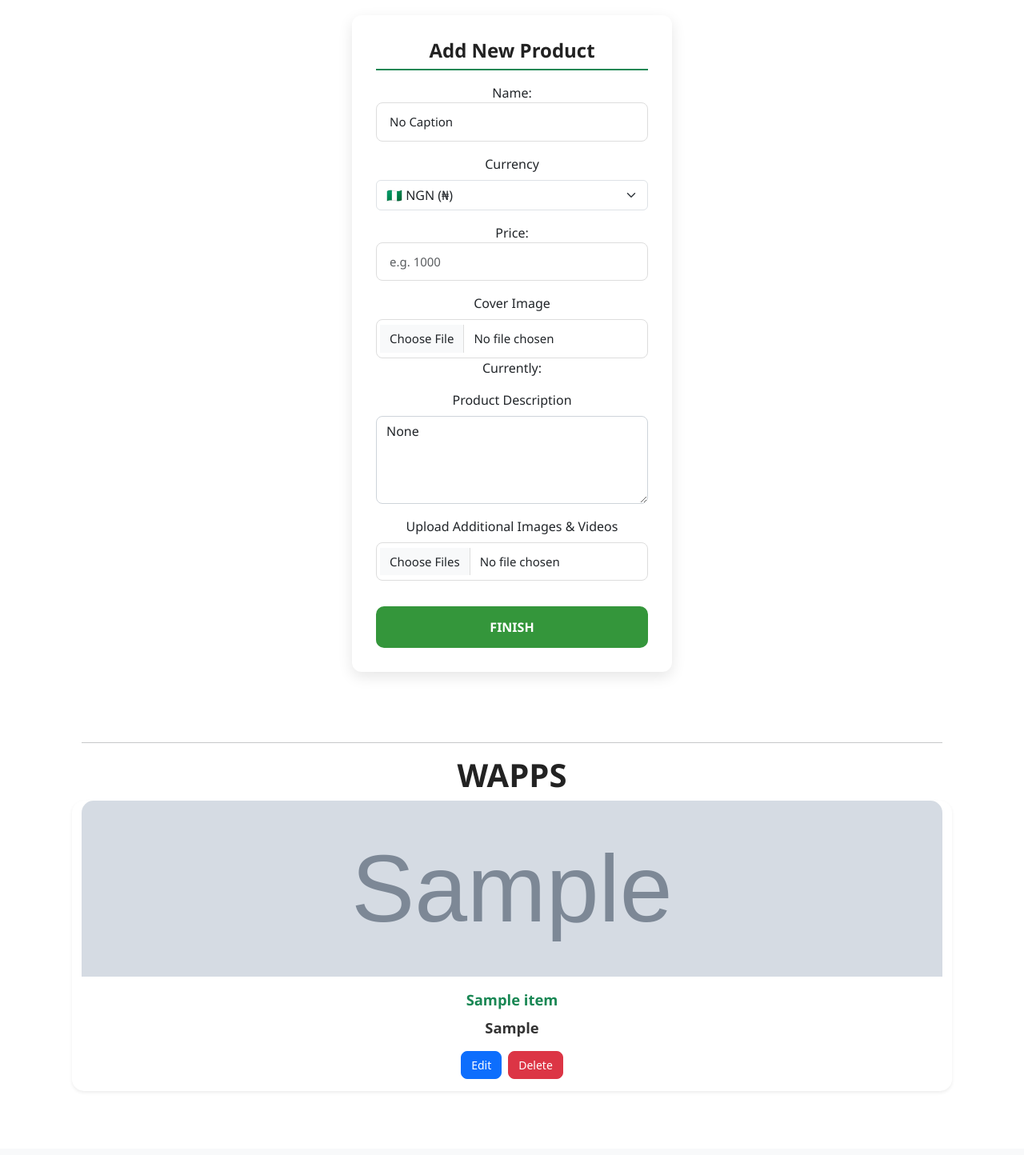
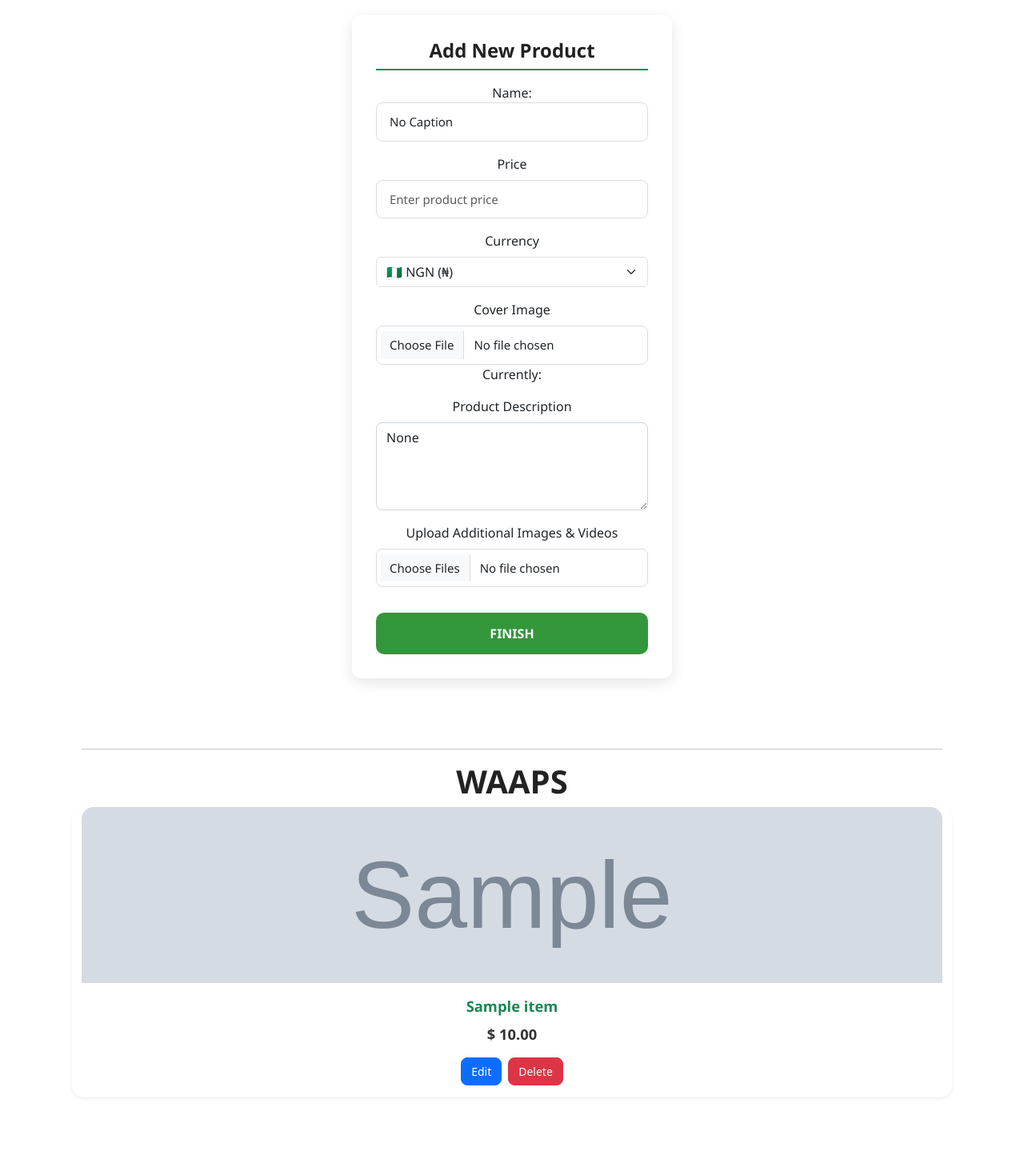
Before and after one commit to Improvisionwebber/waapfolio-01, a Django app: a page that uses templates/app/manage_store.html in a window 1280 px wide. Shown: the part 213-1657 px from the top of the page at 80% size. Before the commit the page ends 1562 px from the top, so only its background shows below. Run offline with Django 5.2, Linux system fonts and the light colour scheme; a user stored in the database is signed in; tables that the repository leaves empty hold one stand-in row (values such as "Sample post"); grey boxes marked "Sample" are stand-in pictures; some libraries are stand-ins or nearby versions.

Commit message:
Glory be to GOD

```diff
--- a/app/forms.py
+++ b/app/forms.py
@@ -121,8 +121,11 @@ class StoreImageForm(forms.ModelForm):
             'name': forms.TextInput(attrs={'class': 'form-control', 'placeholder': 'Product name'}),
         }
 
+import re
+from django import forms
+from .models import Item
 
-# Item Form
+
 class ItemForm(forms.ModelForm):
     class Meta:
         model = Item
@@ -139,8 +142,14 @@ class ItemForm(forms.ModelForm):
             'name': forms.TextInput(attrs={'class': 'form-control'}),
         }
 
+    def clean_price(self):
+        raw_price = str(self.data.get("price", ""))
+        clean_price = re.sub(r"[^\d.]", "", raw_price)
+        if not clean_price:
+            raise forms.ValidationError("Enter a valid number.")
+        return float(clean_price)
 
-# Product Form
+
 class ProductForm(forms.ModelForm):
     class Meta:
         model = Item
@@ -164,6 +173,12 @@ class ProductForm(forms.ModelForm):
             'name': forms.TextInput(attrs={'class': 'form-control'}),
         }
 
+    def clean_price(self):
+        raw_price = str(self.data.get("price", ""))
+        clean_price = re.sub(r"[^\d.]", "", raw_price)
+        if not clean_price:
+            raise forms.ValidationError("Enter a valid number.")
+        return float(clean_price)
 
 # Custom Password Reset Form using Brevo
 # class BrevoPasswordResetForm(PasswordResetForm):
--- a/app/models.py
+++ b/app/models.py
@@ -104,14 +104,15 @@ class StoreImage(models.Model):
 class Item(models.Model):
     store = models.ForeignKey(Store, on_delete=models.CASCADE)
     name = models.CharField(max_length=255, default="No Caption")
-    price = models.CharField(max_length=255, default="No Caption")
+    price = models.DecimalField(max_digits=10, decimal_places=2, default=0.00)
+    currency = models.CharField(max_length=5, blank=True, null=True, default="NGN")  # ✅ give safe default
     image = models.ImageField(upload_to='item_images/', blank=True, null=True)
     image_url = models.URLField(max_length=500, blank=True, null=True)
     description = models.TextField(blank=True, null=True)
     views = models.PositiveIntegerField(default=0)
     created_at = models.DateTimeField(default=timezone.now, editable=False)
     updated_at = models.DateTimeField(default=timezone.now)
-    slug = models.SlugField(unique=True, blank=True)  # For /product/<slug>/
+    slug = models.SlugField(unique=True, blank=True)
 
     def __str__(self):
         return self.name
@@ -129,6 +130,7 @@ class Item(models.Model):
 
     def get_absolute_url(self):
         return f"/product/{self.slug}/"
+
 
 
 # Product Media
--- a/app/views.py
+++ b/app/views.py
@@ -34,6 +34,8 @@ from django.conf import settings
 from django.urls import reverse
 from django.templatetags.static import static
 from django.db.models import Q
+import re
+
 # -------------------------
 # Forms
 # -------------------------
@@ -413,9 +415,10 @@ def view_store(request, slug):
 # -------------------------
 # Product Management (Images handled here, Videos handled via frontend → YouTube)
 # -------------------------
-
 import tempfile
 import os
+from decimal import Decimal
+
 @login_required
 def manage_store(request, slug, item_id=None):
     try:
@@ -433,12 +436,14 @@ def manage_store(request, slug, item_id=None):
         extra_files = request.FILES.getlist("extra_images")
         cover_file = request.FILES.get("image")
 
+        product = None  # Ensure product exists before use
+
         if request.method == "POST":
             try:
                 if cover_file:
                     validate_file_size(cover_file, 32)
                 for f in extra_files:
-                    if f.content_type.startswith("image/"):  # <-- add this check
+                    if f.content_type.startswith("image/"):
                         validate_file_size(f, 32)
             except ValidationError as e:
                 messages.error(request, str(e))
@@ -450,25 +455,42 @@ def manage_store(request, slug, item_id=None):
                     "items": Item.objects.filter(store=store),
                 })
 
-        if request.method == "POST" and form.is_valid():
-            with transaction.atomic():
-                product = form.save(commit=False)
-                product.store = store
+            if form.is_valid():
+                with transaction.atomic():
+                    product = form.save(commit=False)
+                    product.store = store
 
-                # ---- Cover Image ----
-                if cover_file:
-                    try:
-                        uploaded_url = upload_to_imgbb(cover_file)
-                        if uploaded_url:
-                            product.image_url = uploaded_url
-                        if product.image:
-                            product.image.delete(save=False)
-                    except Exception as e:
-                        messages.warning(request, f"Cover image upload failed: {e}")
-                        logger.warning(f"Cover image upload failed: {e}")
+                    # ---- Price (clean digits and convert to Decimal with .00) ----
+                    raw_price = request.POST.get("price", "")
+                    clean_price = re.sub(r"[^\d.]", "", raw_price)
+                    if not clean_price:
+                        clean_price = "0.00"
+                    elif "." not in clean_price:
+                        clean_price += ".00"
+                    product.price = Decimal(clean_price)
 
-                product.save()
+                    # ---- Currency ----
+                    product.currency = request.POST.get("currency", "₦")
 
+                    # ---- Cover Image ----
+                    if cover_file:
+                        try:
+                            uploaded_url = upload_to_imgbb(cover_file)
+                            if uploaded_url:
+                                product.image_url = uploaded_url
+                            if product.image:
+                                product.image.delete(save=False)
+                        except Exception as e:
+                            messages.warning(request, f"Cover image upload failed: {e}")
+                            logger.warning(f"Cover image upload failed: {e}")
+
+                    product.save()
+            else:
+                print("Form errors:", form.errors)
+                messages.error(request, form.errors)
+
+            # ✅ Only process files if product exists
+            if product:
                 # ---- Extra Images ----
                 for f in extra_files:
                     if f.content_type.startswith("image/"):
@@ -487,36 +509,27 @@ def manage_store(request, slug, item_id=None):
                             logger.warning(f"Failed to process {getattr(f, 'name', 'file')}: {e}")
                             continue
 
-                # ---- Video Uploads with TempFile ----
-                # Filter uploaded videos
+                # ---- Video Uploads ----
                 video_files = [f for f in extra_files if f.content_type.startswith("video/")]
-
-                # Only delete videos if explicitly requested (optional). Otherwise, keep old ones.
-                # For now, we keep old videos and just add new ones
 
                 for video in video_files:
                     try:
-                        # Save InMemoryUploadedFile to a temporary file
                         with tempfile.NamedTemporaryFile(delete=False, suffix=os.path.splitext(video.name)[1]) as tmp_file:
                             for chunk in video.chunks():
                                 tmp_file.write(chunk)
                             tmp_file_path = tmp_file.name
 
-                        # Upload to YouTube
                         response = upload_to_youtube(
                             tmp_file_path,
                             title=product.name,
                             description=product.description or ""
                         )
 
-                        # Remove temporary file after upload
                         os.remove(tmp_file_path)
 
-                        # Extract YouTube ID and URL
                         youtube_id = response.get("id")
                         youtube_url = f"https://www.youtube.com/watch?v={youtube_id}" if youtube_id else None
 
-                        # Create ProductMedia entry
                         ProductMedia.objects.create(
                             product=product,
                             youtube_id=youtube_id,
@@ -557,8 +570,6 @@ def manage_store(request, slug, item_id=None):
             "<h2>Connection lost</h2><p>Your network seems unstable. Please try again.</p>",
             status=400
         )
-
-
 
 
 @login_required
--- a/project/settings.py
+++ b/project/settings.py
@@ -75,9 +75,11 @@ DATABASES = {
         'PORT': os.getenv('DB_PORT', '3306'),
         'OPTIONS': {
             'init_command': "SET sql_mode='STRICT_TRANS_TABLES'",
+            'charset': 'utf8mb4',
         },
     }
 }
+
 
 # Password validation
 AUTH_PASSWORD_VALIDATORS = [
--- a/templates/app/manage_store.html
+++ b/templates/app/manage_store.html
@@ -115,7 +115,9 @@ body.dark #loadingOverlay .loading-text {
                   {% url 'manage_store' store.slug %}
               {% endif %}"
       enctype="multipart/form-data"
-      class="my-4 form">
+      class="my-4 form"
+      class="no-global-loader"
+      >
 
     {% csrf_token %}
     <h4 class="mb-3">{{ edit_mode|yesno:"Edit Product,Add New Product" }}</h4>
@@ -125,20 +127,25 @@ body.dark #loadingOverlay .loading-text {
       {{ form.name }}
     </div>
 <div class="mb-3">
-  <label for="currency" class="form-label">Currency</label>
-  <select id="currency" class="form-select">
-    <option value="₦" selected>🇳🇬 NGN (₦)</option>
-    <option value="$">🇺🇸 USD ($)</option>
-    <option value="€">🇪🇺 EUR (€)</option>
-    <option value="£">🇬🇧 GBP (£)</option>
-    <option value="₵">🇬🇭 GHS (₵)</option>
-  </select>
+  <label for="price" class="form-label">Price</label>
+  <div class="input-group">
+    {% comment %} <span class="input-group-text" id="currency-symbol">{{ form.currency.value|default:"₦" }}</span> {% endcomment %}
+    <input type="text" id="price" name="price" class="form-control" placeholder="Enter product price" value="{{ form.price.value|default:'' }}">
+  </div>
 </div>
 
 <div class="mb-3">
-      {{ form.price.label_tag }}
-      {{ form.price }}
+  <label for="currency" class="form-label">Currency</label>
+  <select id="currency" name="currency" class="form-select">
+    <option value="NGN" {% if form.currency.value == "NGN" %}selected{% endif %}>🇳🇬 NGN (₦)</option>
+    <option value="USD" {% if form.currency.value == "USD" %}selected{% endif %}>🇺🇸 USD ($)</option>
+    <option value="EUR" {% if form.currency.value == "EUR" %}selected{% endif %}>🇪🇺 EUR (€)</option>
+    <option value="GBP" {% if form.currency.value == "GBP" %}selected{% endif %}>🇬🇧 GBP (£)</option>
+    <option value="GHS" {% if form.currency.value == "GHS" %}selected{% endif %}>🇬🇭 GHS (₵)</option>
+  </select>
+
 </div>
+
 
 
 
@@ -204,14 +211,14 @@ body.dark #loadingOverlay .loading-text {
       <hr>
     {% endif %}
 
-    <button type="submit" class="btn btn-success mt-3">
+    <button type="submit" class="btn btn-success mt-3" >
       {% if form.instance.pk %}Save Changes{% else %}FINISH   {% endif %}
     </button>
   </form>
 
   <section class="py-5">
     <hr>
-    <center><h1>WAPPS</h1></center>
+    <center><h1>WAAPS</h1></center>
     <div class="row">
       {% for item in items %}
         <div class="card h-100 shadow-sm border-0">
@@ -254,12 +261,15 @@ body.dark #loadingOverlay .loading-text {
           <div id="preview-cards" class="row g-3 mt-2"></div>
           <center>
             <h1 class="card-text text-success">{{ item.name }}</h1>
-            <p class="card-text">{{ item.price }}</p>
+                <p class="card-text">
+                  {% if item.currency == "NGN" %}₦{% elif item.currency == "USD" %}${% elif item.currency == "EUR" %}€{% elif item.currency == "GBP" %}£{% elif item.currency == "GHS" %}₵{% endif %}
+                  {{ item.price|intcomma }}
+                </p>
             </center>
 
           <div class="d-flex gap-2">
             <a href="{% url 'edit_item' store.slug item.id %}" class="btn btn-primary btn-sm">Edit</a>
-            <a href="{% url 'delete_item' store.slug item.id %}" class="btn btn-danger btn-sm" onclick="return confirm('Are you sure you want to delete this item?');">Delete</a>
+            <a href="{% url 'delete_item' store.slug item.id %}" class="btn btn-danger btn-sm delete-item-btn">Delete</a>
           </div>
 
           {% comment %} {% for img in item.extra_files.all %}
@@ -307,6 +317,38 @@ body.dark #loadingOverlay .loading-text {
 <script src="https://cdn.jsdelivr.net/npm/lightbox2@2/dist/js/lightbox-plus-jquery.min.js"></script>
 <!-- Lightbox2 JS -->
 <script src="https://cdn.jsdelivr.net/npm/lightbox2@2/dist/js/lightbox-plus-jquery.min.js"></script>
+<script src="https://cdn.jsdelivr.net/npm/sweetalert2@11"></script>
+<script>
+document.addEventListener("DOMContentLoaded", function() {
+    const deleteButtons = document.querySelectorAll(".delete-item-btn");
+
+    deleteButtons.forEach(btn => {
+        btn.addEventListener("click", function(e) {
+            e.preventDefault(); // stop default link
+
+            const url = this.href; // get delete URL
+
+            Swal.fire({
+                title: 'Are you sure?',
+                text: "You won't be able to revert this!",
+                icon: 'warning',
+                showCancelButton: true,
+                confirmButtonColor: '#d33',
+                cancelButtonColor: '#3085d6',
+                confirmButtonText: 'Yes, delete it!',
+                cancelButtonText: 'Cancel'
+            }).then((result) => {
+                if (result.isConfirmed) {
+                    // redirect to the delete URL
+                    window.location.href = url;
+                }
+            });
+        });
+    });
+});
+</script>
+
+
 <script>
 (function () {
     const currencySelect = document.getElementById("currency");
@@ -321,40 +363,16 @@ body.dark #loadingOverlay .loading-text {
     if (!currencySelect || !priceInput || !productForm) return;
 
     // -------------------------
-    // Price formatting helpers
+    // Price input (digits only)
     // -------------------------
-    function formatNumberWithCommas(x) {
-        return x.replace(/\B(?=(\d{3})+(?!\d))/g, ",");
+    function sanitizePriceInput() {
+        priceInput.value = priceInput.value.replace(/[^0-9]/g, "");
     }
 
-    function getCursorPosition(el) { return el.selectionStart; }
-    function setCursorPosition(el, pos) { el.setSelectionRange(pos, pos); }
-
-    function formatPriceInput() {
-        const symbol = currencySelect.value || "₦";
-        let raw = priceInput.value.replace(/[^0-9]/g, "");
-        if (!raw) { priceInput.value = ""; return; }
-
-        let cursorPos = getCursorPosition(priceInput);
-        let left = priceInput.value.slice(0, cursorPos).replace(/[^0-9]/g, "").length;
-
-        let formatted = formatNumberWithCommas(raw);
-        priceInput.value = symbol + formatted;
-
-        let newPos = formatted.length - (raw.length - left) + symbol.length;
-        setCursorPosition(priceInput, newPos);
-    }
-
-    function initPrice() {
-        if (!priceInput.value) return;
-        priceInput.value = priceInput.value.replace(/^[₦$€£₵]/, "");
-        formatPriceInput();
-    }
-
-    document.addEventListener("DOMContentLoaded", initPrice);
-    window.addEventListener("pageshow", initPrice);
-    priceInput.addEventListener("input", formatPriceInput);
-    currencySelect.addEventListener("change", formatPriceInput);
+    priceInput.addEventListener("input", sanitizePriceInput);
+    currencySelect.addEventListener("change", sanitizePriceInput);
+    document.addEventListener("DOMContentLoaded", sanitizePriceInput);
+    window.addEventListener("pageshow", sanitizePriceInput);
 
     // -------------------------
     // Cover image preview
@@ -362,14 +380,13 @@ body.dark #loadingOverlay .loading-text {
     if (coverInput && coverPreview) {
         coverInput.addEventListener("change", function () {
             const file = this.files[0];
-            if (file) {
+            if (!file) return;
             const reader = new FileReader();
             reader.onload = e => {
                 coverPreview.src = e.target.result;
                 coverPreview.style.display = "block";
             };
             reader.readAsDataURL(file);
-            }
         });
     }
 
@@ -399,19 +416,17 @@ body.dark #loadingOverlay .loading-text {
     }
 
     // -------------------------
-    // Submit handler (YouTube uploads + hidden fields)
+    // Form submit + loader
     // -------------------------
     productForm.addEventListener("submit", async function (e) {
-        e.preventDefault();
-        loadingOverlay.style.display = "flex";
+        if (loadingOverlay) loadingOverlay.style.display = "flex";
 
         const files = extraInput ? Array.from(extraInput.files).filter(f => f.type.startsWith("video/")) : [];
-
         try {
             for (let f of files) {
                 const { youtube_id, youtube_url } = await uploadVideoToYoutube(
                     f,
-                    document.getElementById("price")?.value || "Untitled Product",
+                    priceInput.value || "Untitled Product",
                     document.getElementById("description")?.value || ""
                 );
 
@@ -428,15 +443,13 @@ body.dark #loadingOverlay .loading-text {
                 productForm.appendChild(hiddenId);
                 productForm.appendChild(hiddenUrl);
             }
-
-            productForm.submit();
         } catch (err) {
-            loadingOverlay.style.display = "none";
-            alert("Video upload failed: " + (err && err.message ? err.message : err));
+            if (loadingOverlay) loadingOverlay.style.display = "none";
+            alert("Video upload failed: " + (err?.message || err));
         }
     });
 
-})(); // end IIFE
+})();
 
 // -------------------------
 // YouTube helpers
@@ -496,6 +509,4 @@ async function uploadVideoToYoutube(file, title, description) {
 }
 </script>
 
-
-
 {% endblock %}
--- a/templates/store/view_store.html
+++ b/templates/store/view_store.html
@@ -2,6 +2,7 @@
 {% block title %}{{ store.brand_name }} | Powered by Waapfolio{% endblock title %}
 {% block body %}
 {% load static %}
+{% load humanize %}
 
 <!-- ---------- STYLES ---------- -->
 <link href="https://cdn.jsdelivr.net/npm/bootstrap-icons@1.11.1/font/bootstrap-icons.css" rel="stylesheet">
@@ -458,7 +459,10 @@ body.dark .store-address {
               </a>
               <div class="card-body text-center p-3">
                 <h6>{{ item.name }}</h6>
-                <p>{{ item.price }}</p>
+                <p class="card-text">
+                  {% if item.currency == "NGN" %}₦{% elif item.currency == "USD" %}${% elif item.currency == "EUR" %}€{% elif item.currency == "GBP" %}£{% elif item.currency == "GHS" %}₵{% endif %}
+                  {{ item.price|intcomma }}
+                </p>
                 <div class="card-actions mt-2">
                   <button class="btn-like" data-item-id="{{ item.id }}">
                     <i class="bi {% if meta.user_liked %}bi-heart-fill liked-icon{% else %}bi-heart not-liked-icon{% endif %}"></i>
```
Also changed, not shown: app/migrations/0002_alter_item_price.py (added), app/migrations/0003_item_currency.py (added), app/migrations/0004_alter_item_currency.py (added). Lines whose indentation alone changed are shown as unchanged.
